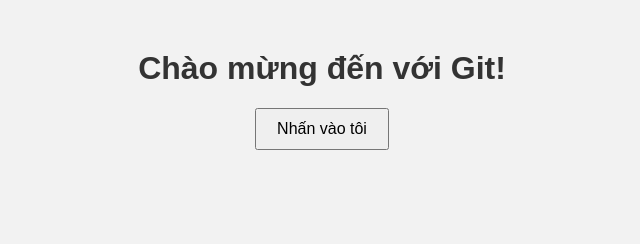
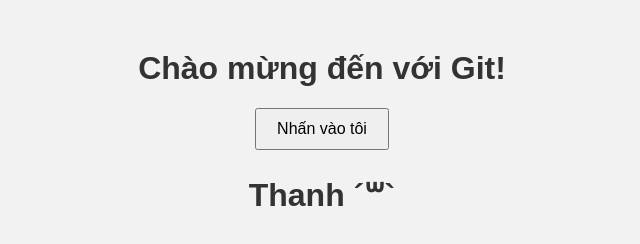
Before and after one commit to Luan-yQ/BaiTapGit1, a plain HTML site: page index.html in a window 1280 px wide. Shown: the whole page, without its empty margins (318-958 px from the left). Drawn offline with Linux system fonts and the light colour scheme.

Commit message:
Them the h1

```diff
--- a/index.html
+++ b/index.html
@@ -11,5 +11,6 @@
   <button onclick="sayHello()">Nhấn vào tôi</button>
 
   <script src="script.js"></script>
+  <h1>Thanh	´꒳` </h1>
 </body>
 </html>
```
